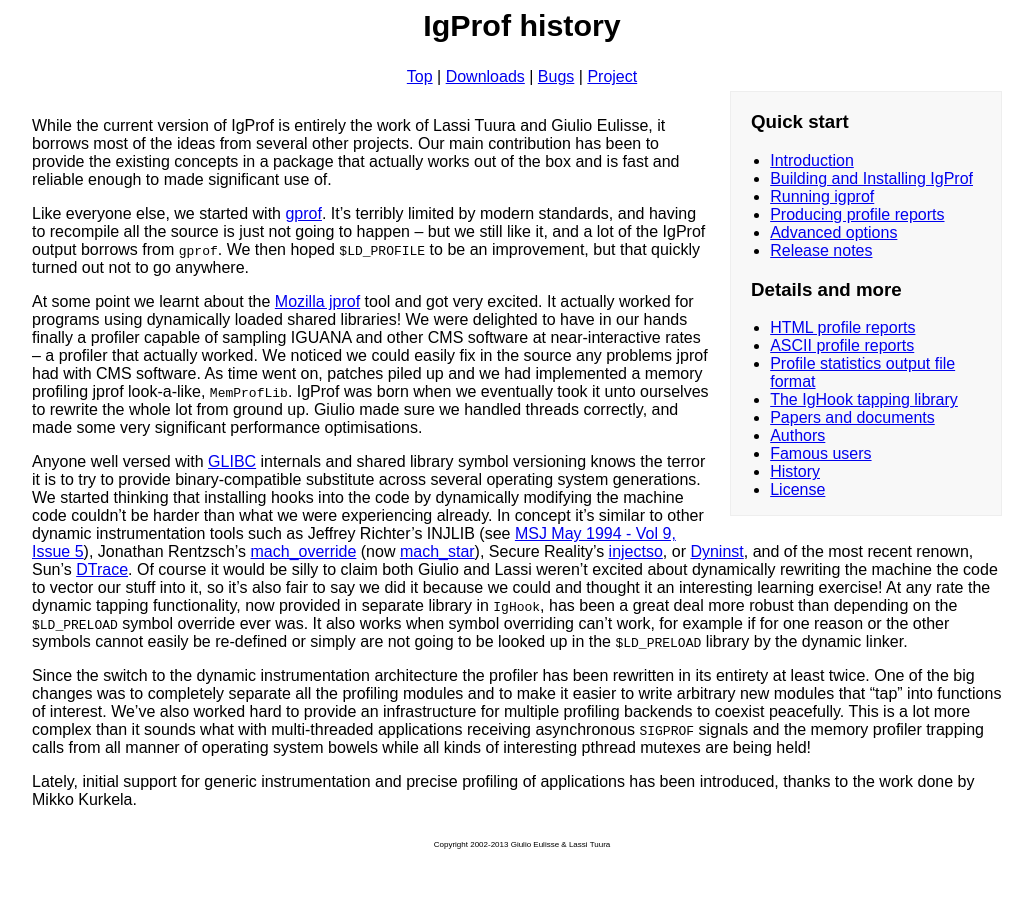
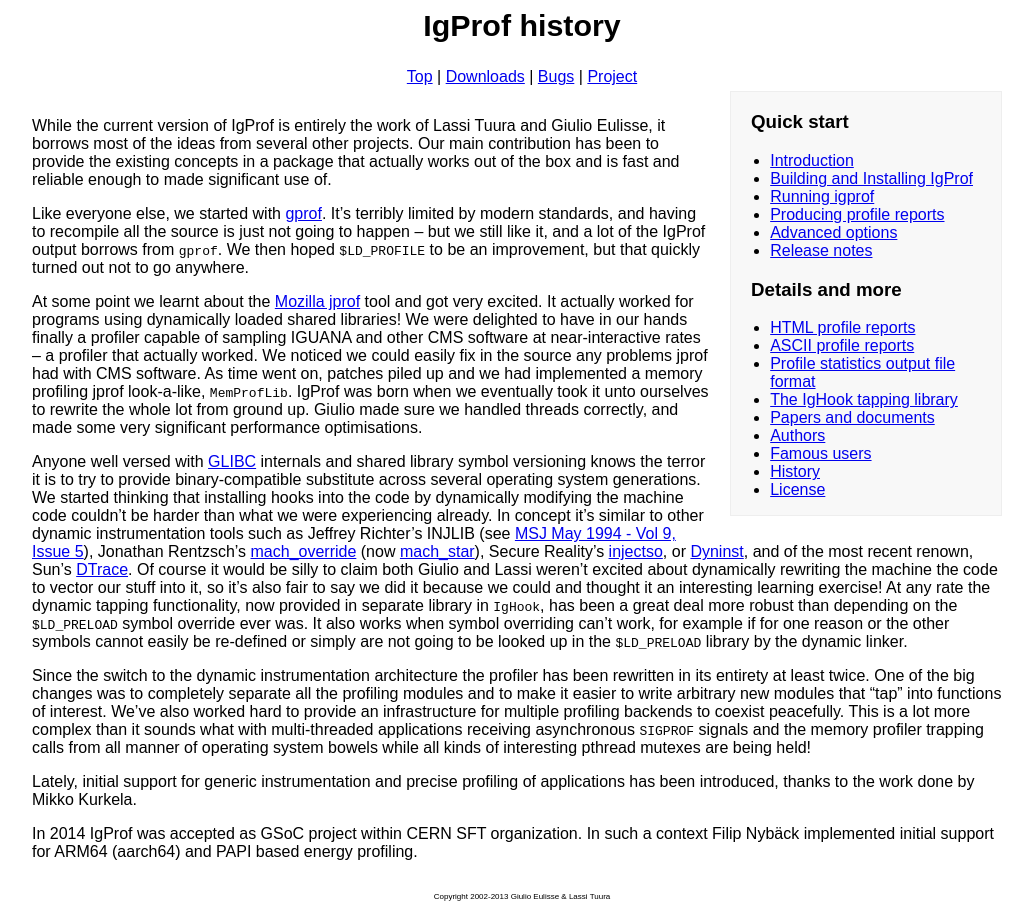
Before and after one commit to igprof/igprof, a Jekyll site: the page built from history.md, in a window 1280 px wide. Shown: the whole page, without its empty margins (118-1151 px from the left). Built offline with Jekyll 4.4.1, drawn with Linux system fonts in a browser that asks for light colours.

Commit message:
Update history and authors.
- Work done by Filip now mentioned.

```diff
--- a/history.md
+++ b/history.md
@@ -62,6 +62,10 @@ interesting pthread mutexes are being held!
 Lately, initial support for generic instrumentation and precise profiling of
 applications has been introduced, thanks to the work done by Mikko Kurkela.
 
+In 2014 IgProf was accepted as GSoC project within CERN SFT organization. In
+such a context Filip Nybäck implemented initial support for ARM64 (aarch64) and
+PAPI based energy profiling.
+
 [gprof]: http://sourceware.org/binutils/docs/gprof/index.html
 [jprof]: http://www.mozilla.org/performance/jprof.html
 [glibc]: http://www.gnu.org/software/libc/
```
Also changed, not shown: authors.md (+1 -1 lines).
